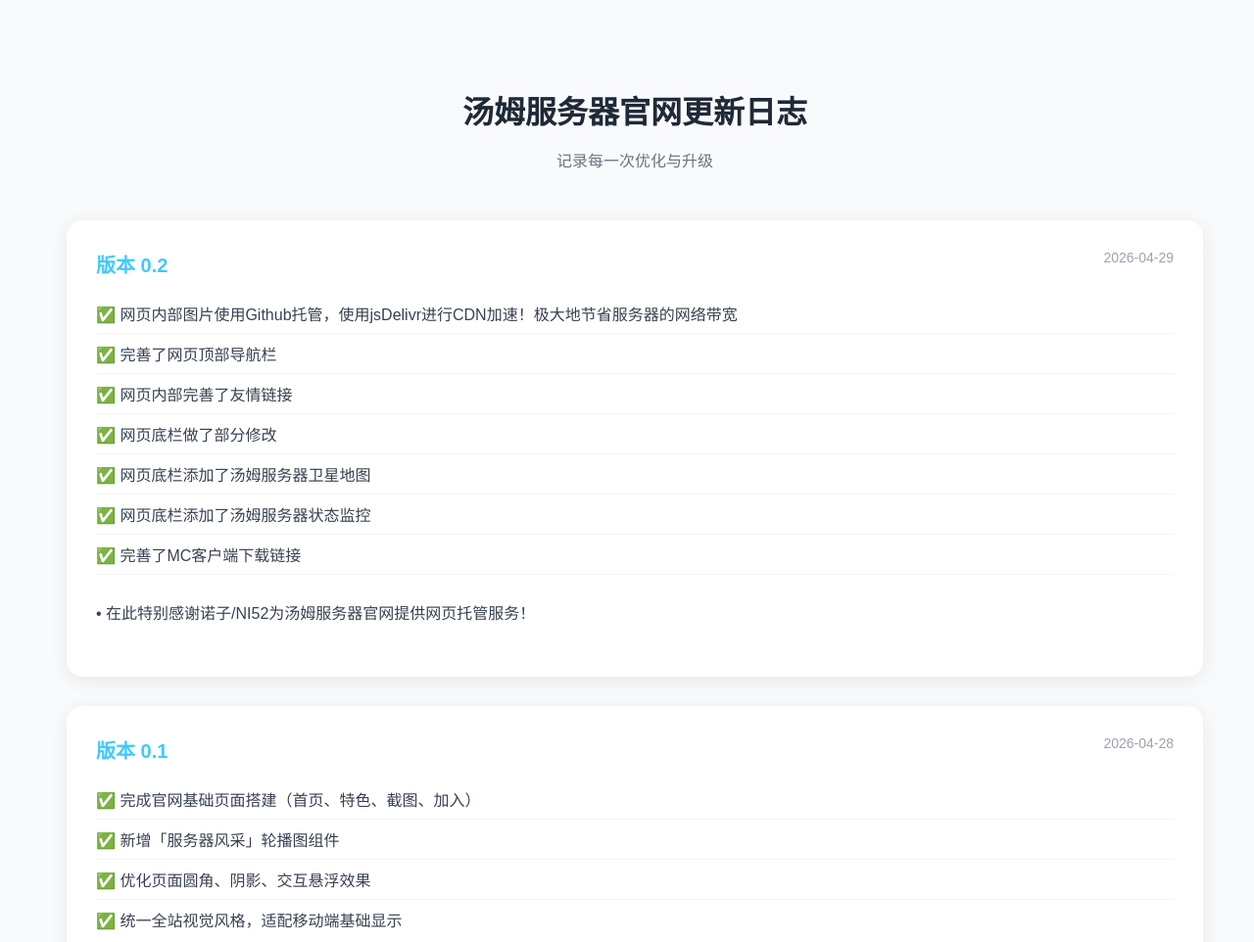
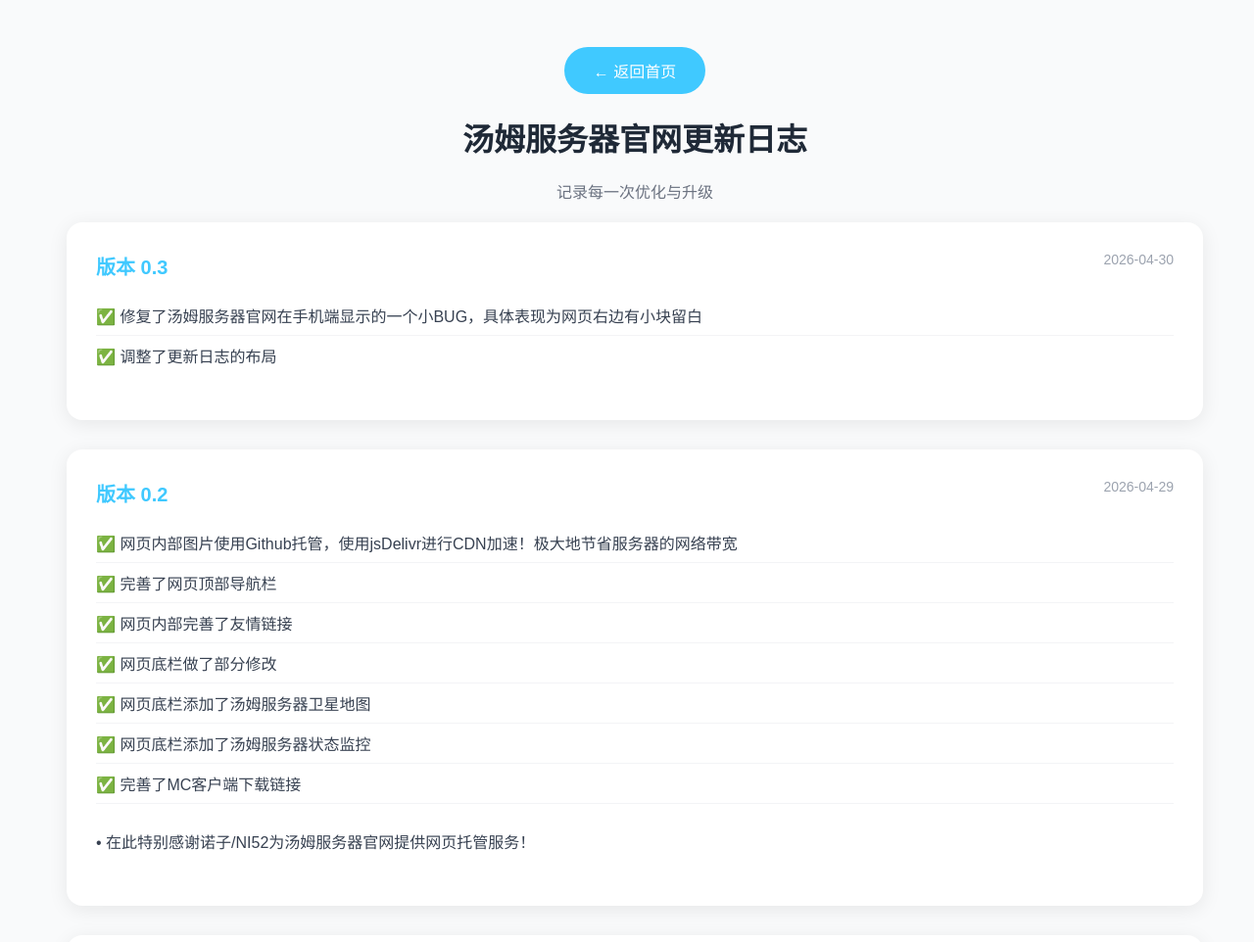
Before and after one commit to BraydenWen/tomserver-web, a plain HTML site: page changelog.html in a window 1280 px wide. Shown: the top 962 px of the page at 98% size. Drawn offline with Linux system fonts and the light colour scheme.

Commit message:
Add files via upload

```diff
--- a/changelog.html
+++ b/changelog.html
@@ -17,7 +17,7 @@
         .changelog-container {
             max-width: 1200px;
             margin: 0 auto;
-            padding: 60px 20px;
+            padding: 20px 20px;
         }
 
         /* 页面大标题 */
@@ -26,13 +26,13 @@
             font-size: 32px;
             font-weight: bold;
             color: #1f2937;
-            margin-bottom: 10px;
+            margin-bottom: 20px;
         }
 
         .changelog-sub {
             text-align: center;
             color: #6b7280;
-            margin-bottom: 50px;
+            margin-bottom: 20px;
         }
 
         /* 每个版本卡片，和你gallery-item风格完全统一 */
@@ -86,7 +86,7 @@
         .back-home {
             display: block;
             width: fit-content;
-            margin: 40px auto 0;
+            margin: 20px auto 0;
             padding: 12px 30px;
             background: #40c9ff;
             color: #fff;
@@ -102,10 +102,22 @@
 </head>
 <body>
     <div class="changelog-container">
+        <a href="index.html" class="back-home">← 返回首页</a>
         <h1 class="changelog-title">汤姆服务器官网更新日志</h1>
         <p class="changelog-sub">记录每一次优化与升级</p>
 
         <!-- 以后你要加新版本，直接复制下面这张卡片改 -->
+         <div class="log-card">
+            <div class="log-version">
+                版本 0.3
+                <span class="log-date">2026-04-30</span>
+            </div>
+            <ul class="log-list">
+                <li>✅ 修复了汤姆服务器官网在手机端显示的一个小BUG，具体表现为网页右边有小块留白</li>
+                <li>✅ 调整了更新日志的布局</li>
+            </ul>
+        </div>
+
         <div class="log-card">
             <div class="log-version">
                 版本 0.2
@@ -139,7 +151,6 @@
             </ul>
         </div>
 
-        <a href="index.html" class="back-home">← 返回首页</a>
     </div>
 </body>
 </html>
```
